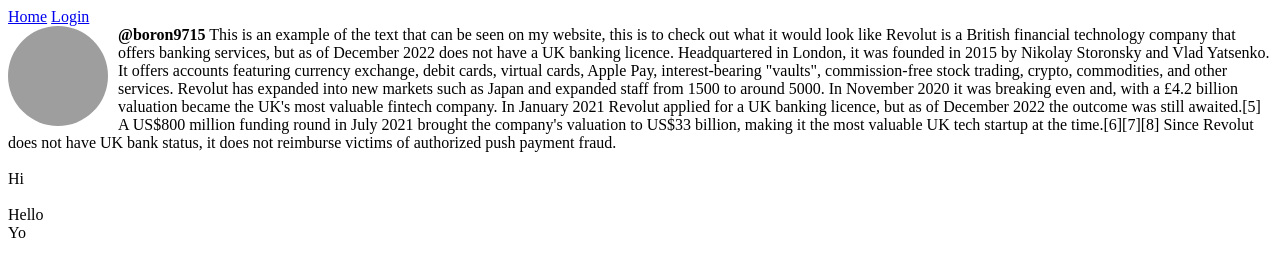
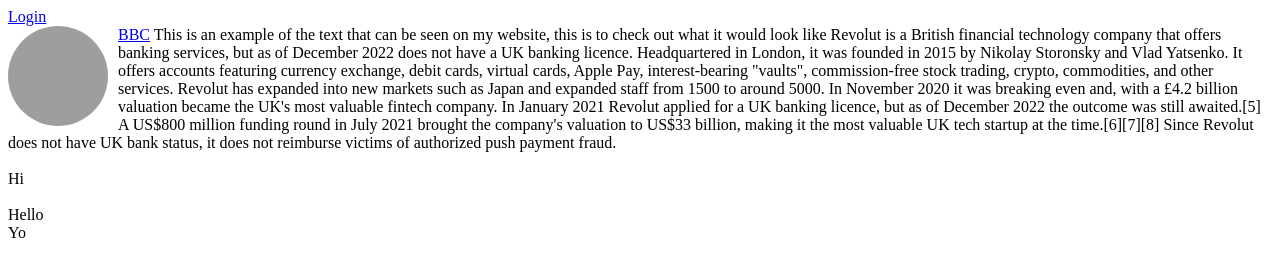
Before and after one commit to MikeTaylor531425/EPHS, a plain HTML site: page index.html in a window 1280 px wide. Drawn offline with Linux system fonts and the light colour scheme; grey boxes are pictures that could not be loaded.

Commit message:
Update index.html
Signed-off-by: MikeTaylor531425 <120058327+MikeTaylor531425@users.noreply.github.com>

```diff
--- a/index.html
+++ b/index.html
@@ -15,7 +15,6 @@
     </head>
     <body>
         <nav>
-            <a href="./index.html">Home</a>
             <a href="./login.html">Login</a>
         </nav>
     <style>
@@ -27,7 +26,7 @@
             margin-right: 10px;
         </style>
     <img src="IMG_1555.JPG" class="padding" alt="Very cool picture">
-    <p1><b>@boron9715</b></p1>
+    <a href="www.bbc.com">BBC</a>
     <p2>This is an example of the text that can be seen on my website, this is to check out what it would look like
     Revolut is a British financial technology company that offers banking services, but as of December 2022 does not have a UK banking licence. Headquartered in London, it was founded in 2015 by Nikolay Storonsky and Vlad Yatsenko. It offers accounts featuring currency exchange, debit cards, virtual cards, Apple Pay, interest-bearing "vaults", commission-free stock trading, crypto, commodities, and other services.
 
```
